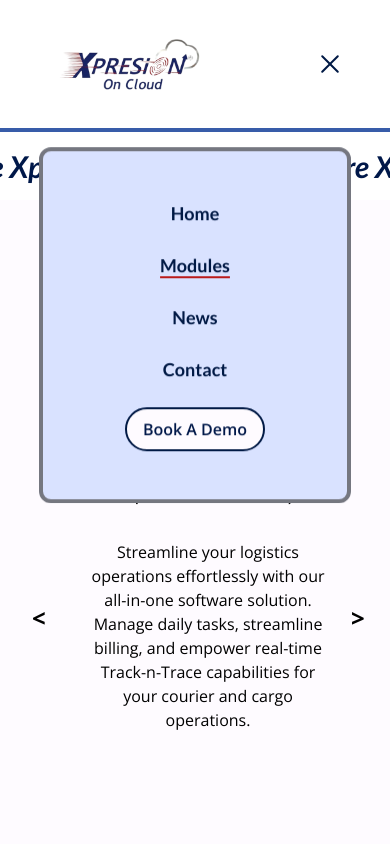
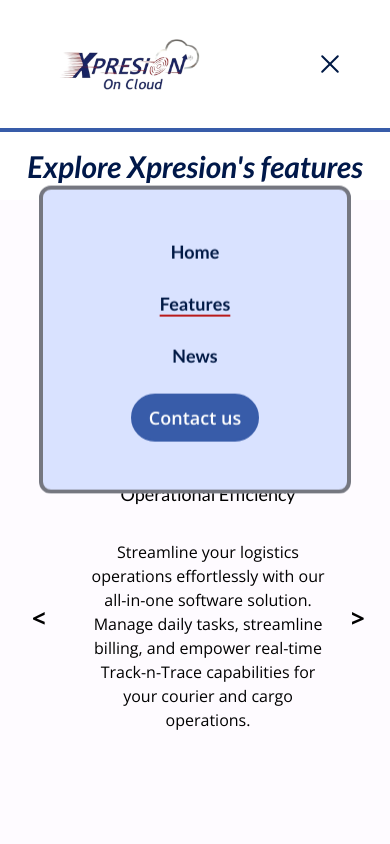
Before and after one commit to khushgandhi24/xpr-web, a Next.js app: page /module in a window 390 px wide. Both pictures are taken after a click on the button 330 px from the left and 64 px from the top of the page. Shown: the top 844 px of the page. Built offline with nearby package versions, Linux system fonts and the light colour scheme.

Commit message:
Suggested changes by Saloni

```diff
--- a/app/module/page.jsx
+++ b/app/module/page.jsx
@@ -8,13 +8,13 @@
 function Module() {
   return (
     <section className="pt-4 lg:pt-6 lg:h-full">
-      <h1 className="text-3xl text-center font-semibold italic font-lato lg:not-italic text-onSurface pb-4 ">
-        <span className="lg:hidden">
+      <h1 className="text-3xl text-center font-semibold italic font-lato lg:not-italic text-onSurface pb-4 lg:pb-0 ">
+        {/* <span className="lg:hidden">
           <ParallaxText baseVelocity={5}>
             Explore Xpresion&apos;s features
           </ParallaxText>
-        </span>
-        <span className="hidden lg:block">Explore Xpresion&apos;s features</span>
+        </span> */}
+        <span className="">Explore Xpresion&apos;s features</span>
       </h1>
       {/* <div className="hidden lg:block">
         <QuickOverview />
--- a/app/news/page.jsx
+++ b/app/news/page.jsx
@@ -90,7 +90,7 @@
             </div>
             <motion.div
               whileTap={{ scale: 1.5 }}
-              className="absolute top-[50%] left-[93%] text-2xl font-bold cursor-pointer"
+              className="absolute top-[50%] left-[94%] text-2xl font-bold cursor-pointer"
               onClick={() => {
                 handleHorizantalScroll(ref.current, 100, 400, 400);
               }}
--- a/app/page.js
+++ b/app/page.js
@@ -45,6 +45,7 @@
               aria-controls="panel1-content"
               id="panel1-header"
             >
+              Read more...
             </AccordionSummary>
             <AccordionDetails className="font-semibold text-md text-darkGrey">
               Step into the future of logistics management with the
@@ -59,6 +60,7 @@
               bgColor={"bg-surface"}
               textColor={"text-error"}
               className={"hover:bg-error hover:text-surface"}
+              link={"/module"}
             />
             <Button
               title={"Book a demo"}
--- a/components/Button.jsx
+++ b/components/Button.jsx
@@ -7,7 +7,7 @@
   className = "",
 }) => {
   return (
-    <a href={link}>
+    <a href={link} target="_blank">
       <button
         className={`${textColor} ${bgColor} px-4 py-2 border-2 ${borderColor} font-sans text-md rounded-3xl font-semibold ${className}`}
       >
--- a/components/Explainer.jsx
+++ b/components/Explainer.jsx
@@ -18,12 +18,12 @@
           <h2 className='text-2xl font-sans font-medium pb-3'>Pioneering Innovation</h2>
           <p className='text-md pb-2'>
               With over three decades of industry expertise, Busisoft proudly presents our journey of innovation and adaptation.
-              Since its inception in 1995, Xpresion, our flagship product, has evolved from its early days in DOS to advanced Windows .Net, Online, and Cloud platforms.
-              Now, we are excited to introduce Xpresion Next, a cutting-edge application designed to enhance the efficiency of customer operations with its sophisticated technological framework.
+              Since its inception in <span className='font-bold'>1995</span>, Xpresion, our flagship product, has evolved from its early days in <span className='font-bold'>DOS to advanced Windows .Net, Online, and Cloud platforms </span>.
+              Now, we are excited to introduce <span className='font-bold'>Xpresion Next</span>, a cutting-edge application designed to enhance the efficiency of customer operations with its sophisticated technological framework.
           </p>
           <h2 className='text-2xl font-sans font-medium py-3'>Client-focused</h2>
           <p className='text-md pb-2'>
-              Adaptability and customer-centricity lie at the heart of Xpresion.
+          <span className='font-bold'>Adaptability and customer-centricity</span> lie at the heart of Xpresion.
               We continuously leverage our deep-rooted techno-functional expertise to improve operational efficiency and convenience for our clients.
               Our commitment to understanding and meeting market needs drives us to innovate relentlessly, ensuring that Xpresion stays at the forefront of industry standards.
           </p>
--- a/components/Features.jsx
+++ b/components/Features.jsx
@@ -37,14 +37,14 @@
           </h1>
           <motion.h1
             style={{ opacity: opacity }}
-            className="text-2xl text-end font-semibold italic text-onPrimaryContainer lg:text-2xl font-sans"
+            className="hidden md:block text-2xl text-end font-semibold italic text-onPrimaryContainer lg:text-2xl font-sans"
           >
             We provide efficient, reliable logistics management
             <br /> with expert-driven solutions
           </motion.h1>
         </div>
 
-        <div className="hidden lg:grid lg:grid-cols-1 gap-8 mt-8 xl:mt-12 xl:gap-12 md:grid-cols-2 xl:grid-cols-3">
+        <div className="hidden lg:grid md:grid-cols-1 gap-8 mt-8 xl:mt-12 xl:gap-12 xl:grid-cols-2">
           {Highlights.map((highlight) => {
             return (
               <FeatureCard
@@ -58,7 +58,7 @@
         </div>
         <div className="mt-8 lg:hidden">
           <>
-            {/* <motion.div
+            <motion.div
               whileTap={{ scale: 1.5 }}
               className="absolute top-[85%] left-2 text-2xl font-bold cursor-pointer"
               onClick={() => {
@@ -66,7 +66,7 @@
               }}
             >
               &lt;
-            </motion.div> */}
+            </motion.div>
             <div
               className="flex flex-row flex-nowrap overflow-x-scroll no-scrollbar scroll-smooth snap-x snap-mandatory"
               ref={ref}
@@ -84,15 +84,15 @@
                 </div>
               ))}
             </div>
-            {/* <motion.div
+            <motion.div
               whileTap={{ scale: 1.5 }}
-              className="absolute top-[85%] left-[93%] text-2xl font-bold cursor-pointer"
+              className="absolute top-[85%] left-[95%] text-2xl font-bold cursor-pointer"
               onClick={() => {
                 handleHorizantalScroll(ref.current, 100, 340, 340);
               }}
             >
               &gt;
-            </motion.div> */}
+            </motion.div>
           </>
         </div>
       </div>
--- a/components/ModuleCard.jsx
+++ b/components/ModuleCard.jsx
@@ -14,7 +14,7 @@
   return (
     <div className={`${!visible ? "h-[376px]" : "h-[550px]"} p-4 flex flex-col border-2  border-primary rounded-2xl`}>
         <div className="rounded-[50%] px-2 bg-surface border-4 border-primaryContainer w-[240px] h-[240px] mb-4 mx-auto flex flex-col items-center justify-evenly">
-            <Image src={img} width={200} height={200} alt={title}/>
+            <Image src={img} width={200} height={200} alt={title} unoptimized={true}/>
         </div>
         <h2 className=" text-lg text-center mx-auto font-semibold font-lato pb-2">{title}</h2>
         <p className={`font-slab text-primary hover:text-onSurface text-center ${!visible ? 'block': 'hidden'} cursor-pointer`} onClick={() => toggleView()}>{htext}</p>
--- a/components/Navbar.jsx
+++ b/components/Navbar.jsx
@@ -130,7 +130,7 @@
                   : ""
               }`}
             >
-              Modules
+              Features
             </Link>
             {/* <Link
               href="/about"
@@ -154,15 +154,25 @@
             >
               News
             </Link>
-            <a href="https://www.xpresion.in/contact.html">Contact</a>
+            {/* <a href="https://www.xpresion.in/contact.html" target="_blank">Contact</a> */}
+            <Button
+              title={"Contact us"}
+              bgColor={"bg-primary"}
+              textColor={"text-onPrimary"}
+              borderColor={"border-primary"}
+              link={"https://www.xpresion.in/contact.html"}
+              className={
+                "hover:bg-gradient-to-b from-surface to-primaryContainer hover:text-primary"
+              }
+            />
           </nav>
-          <Button
+          {/* <Button
             title={"Book A Demo"}
             bgColor={"bg-surface"}
             textColor={"text-onSurface"}
             borderColor={"border-onPrimaryContainer"}
             className={"mt-6"}
-          />
+          /> */}
         </motion.div>
       ) : null}
     </nav>
```
